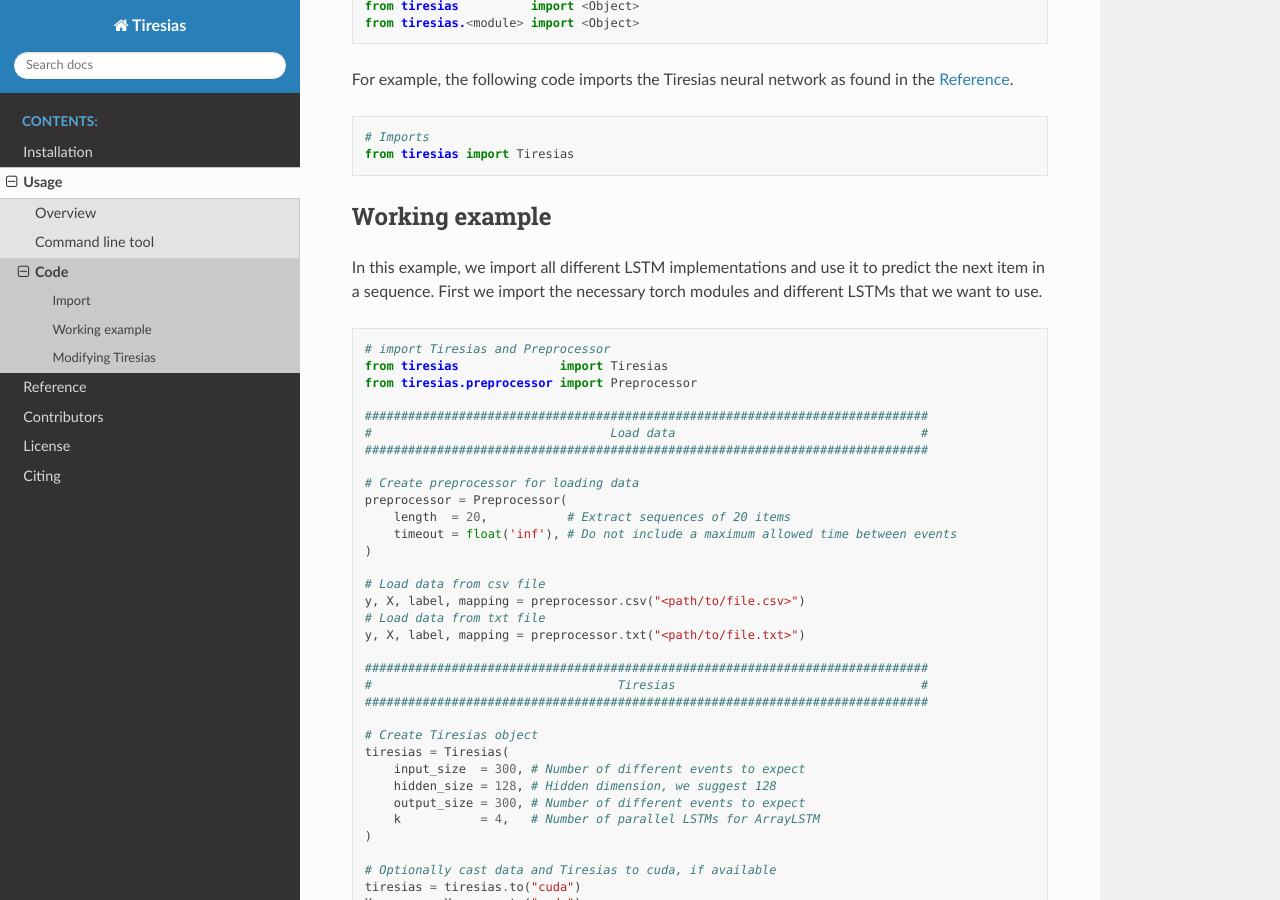
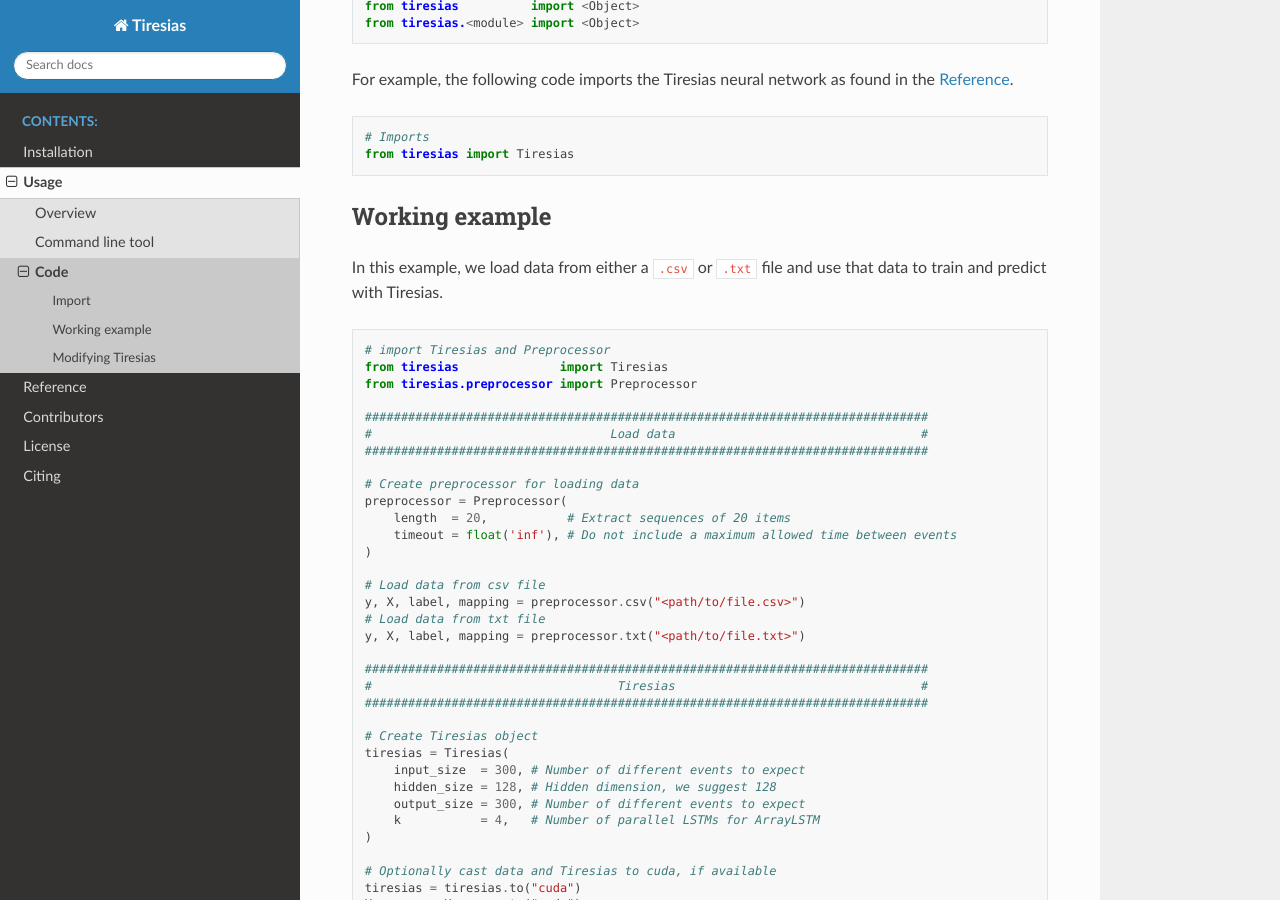
Before and after one commit to Thijsvanede/Tiresias, a Sphinx documentation site: the page built from docs/source/usage/code.rst, in a window 1280 px wide and 900 px high, scrolled down 375 px. Built offline with Sphinx 7.4.7 and the Read the Docs theme 2.0.0, drawn with Linux system fonts in a browser that asks for light colours.

Commit message:
Minor fixes

```diff
--- a/docs/source/usage/code.rst
+++ b/docs/source/usage/code.rst
@@ -23,8 +23,7 @@ For example, the following code imports the Tiresias neural network as found in
 Working example
 ^^^^^^^^^^^^^^^
 
-In this example, we import all different LSTM implementations and use it to predict the next item in a sequence.
-First we import the necessary torch modules and different LSTMs that we want to use.
+In this example, we load data from either a ``.csv`` or ``.txt`` file and use that data to train and predict with Tiresias.
 
 .. code:: python
 
```
Also changed, not shown: 1 other file.
